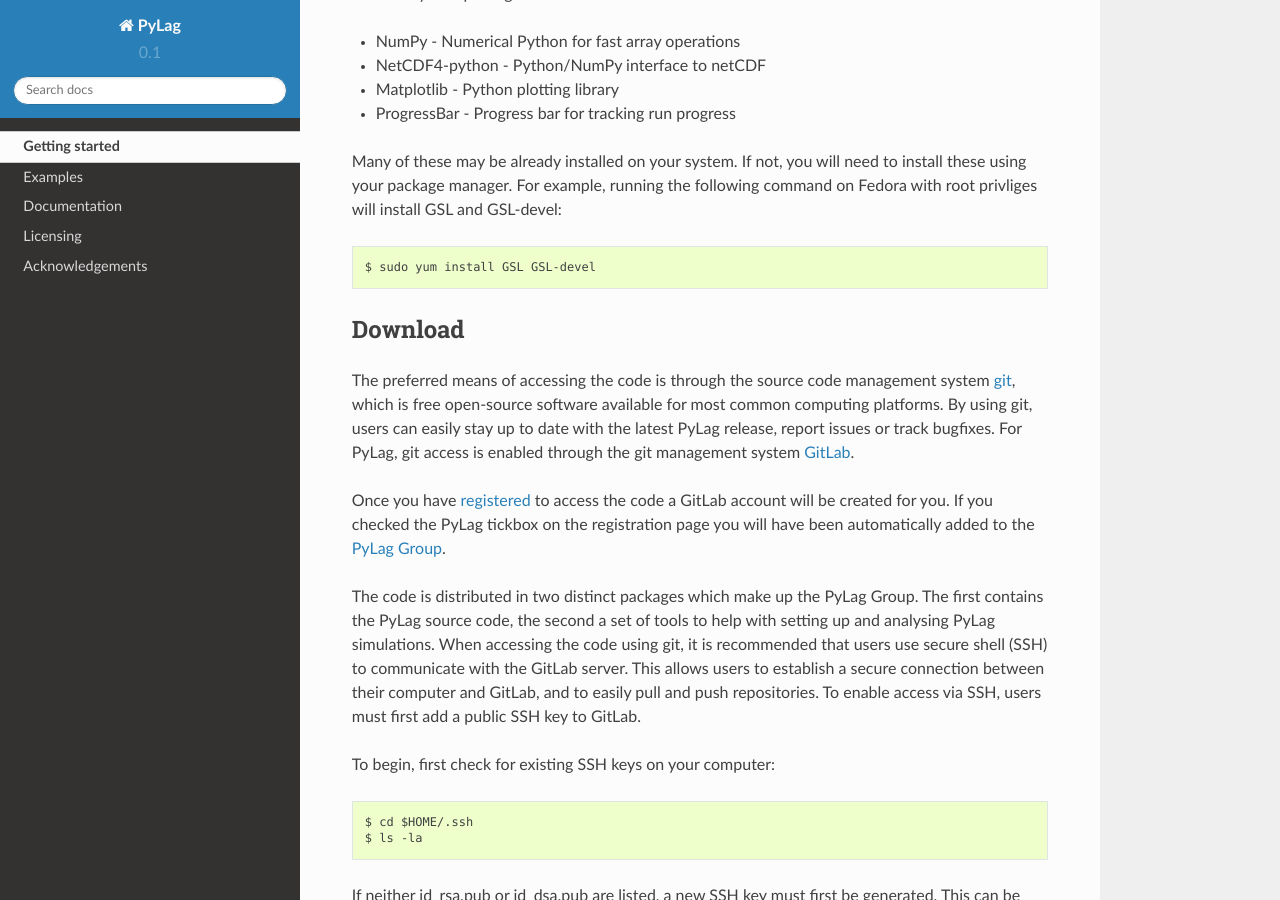
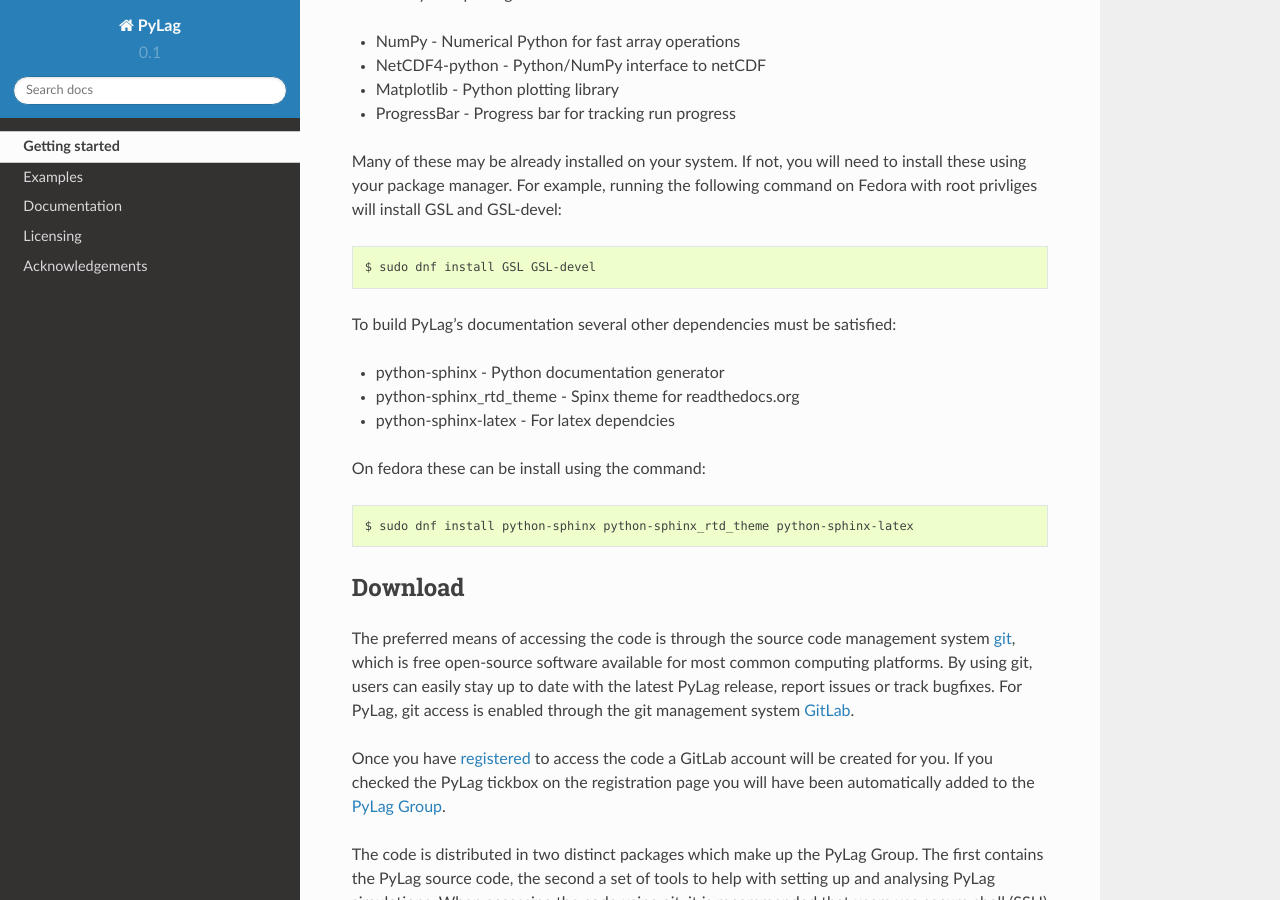
Before and after one commit to pmlmodelling/pylag, a Sphinx documentation site: the page built from doc/getting_started.rst, in a window 1280 px wide and 900 px high, scrolled down 650 px. Built offline with Sphinx 7.4.7 and the Read the Docs theme 2.0.0, drawn with Linux system fonts in a browser that asks for light colours.

Commit message:
Update dependencies list in PyLag documentation.

```diff
--- a/doc/getting_started.rst
+++ b/doc/getting_started.rst
@@ -41,8 +41,17 @@
 to install these using your package manager. For example, running the following
 command on Fedora with root privliges will install GSL and GSL-devel::
 
-    $ sudo yum install GSL GSL-devel
+    $ sudo dnf install GSL GSL-devel
 
+To build PyLag's documentation several other dependencies must be satisfied:
+
+* python-sphinx - Python documentation generator
+* python-sphinx_rtd_theme - Spinx theme for readthedocs.org
+* python-sphinx-latex - For latex dependcies
+
+On fedora these can be install using the command::
+
+    $ sudo dnf install python-sphinx python-sphinx_rtd_theme python-sphinx-latex
 
 .. _download:
 
```
